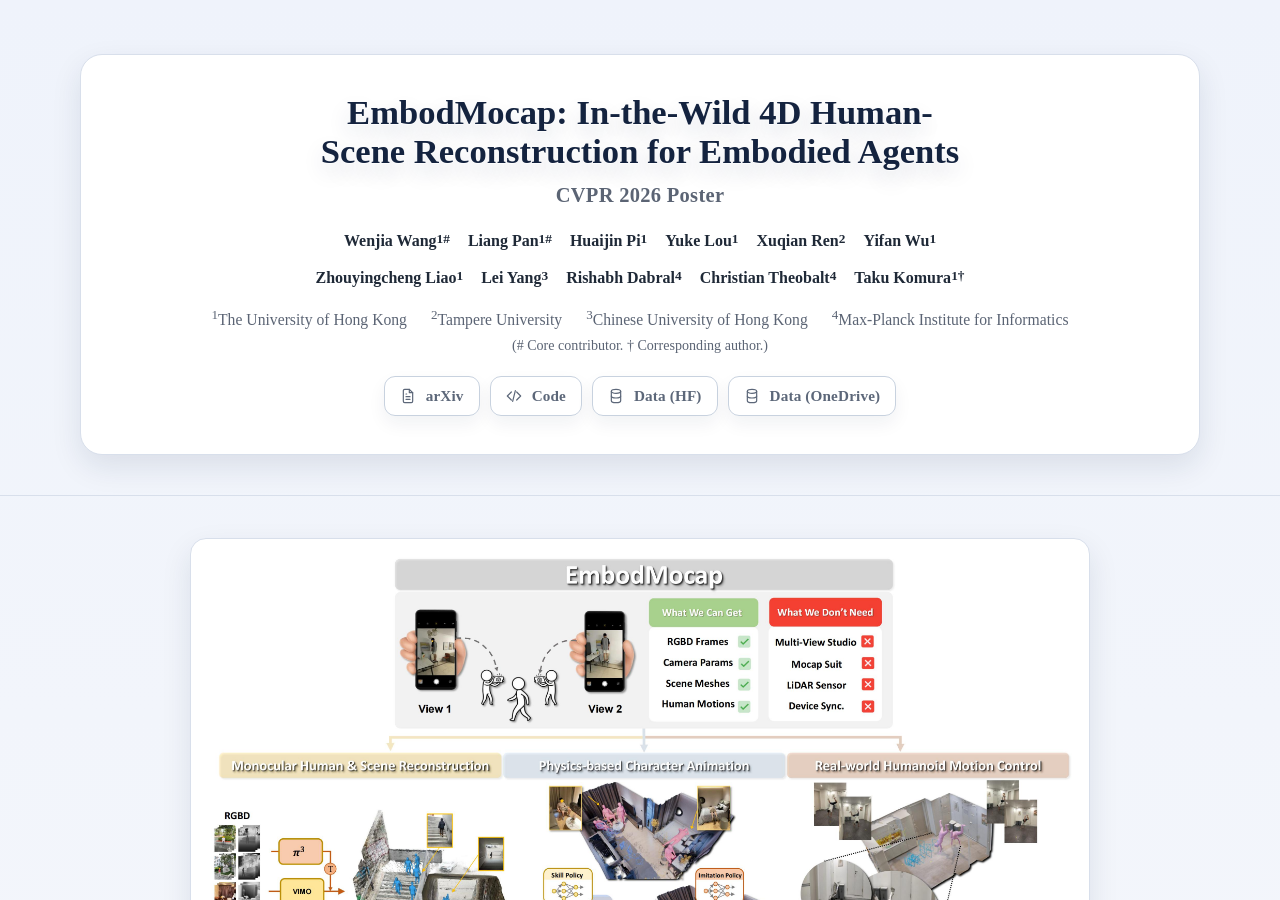
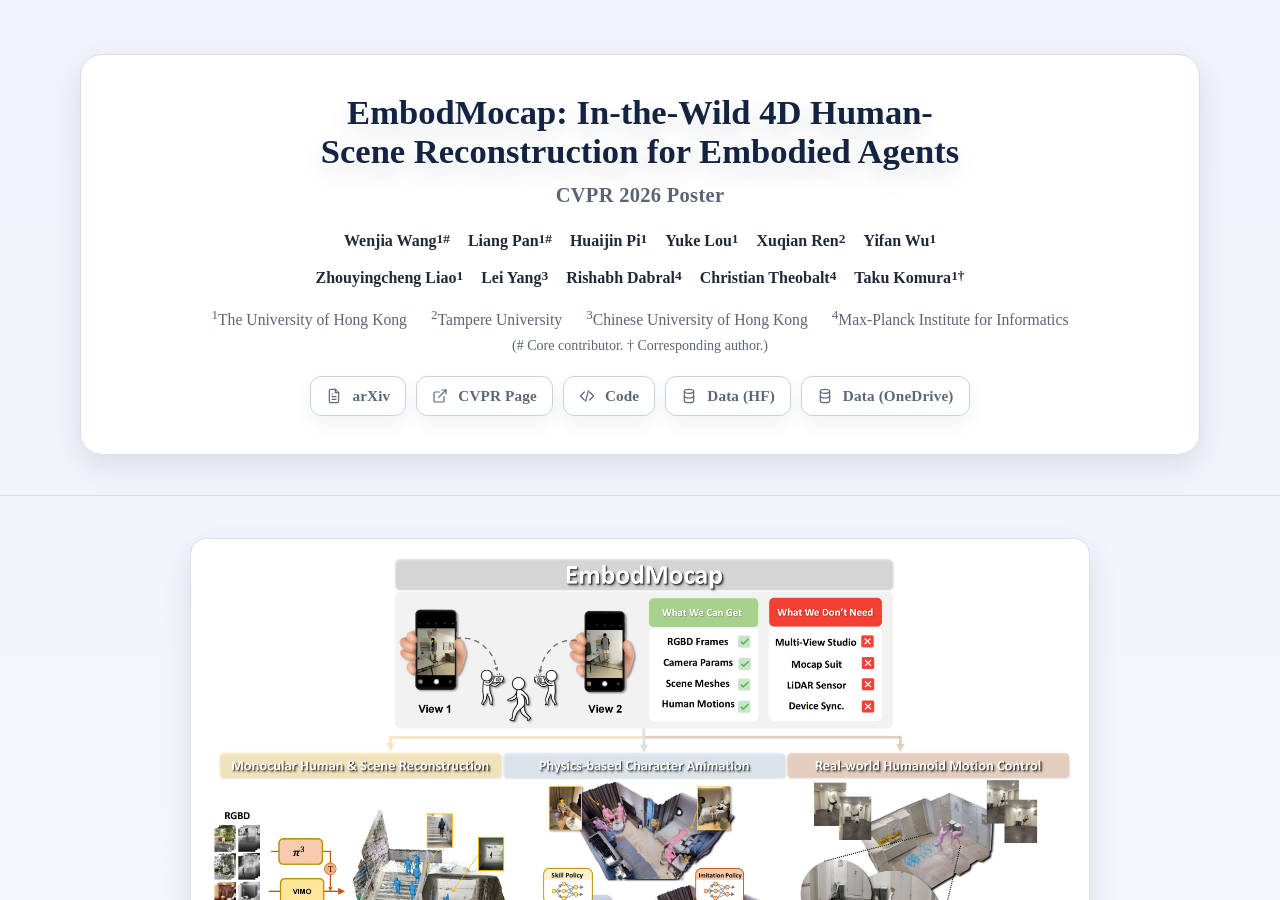
Before and after one commit to WenjiaWang0312/WenjiaWang0312.github.io, a Jekyll site: the page projects/embodmocap/index.html, which Jekyll copies as it is, in a window 1280 px wide and 900 px high. Built offline with Jekyll 4.4.1, drawn with Linux system fonts in a browser that asks for light colours.

Commit message:
Add EmbodMocap CVPR page link

```diff
--- a/projects/embodmocap/index.html
+++ b/projects/embodmocap/index.html
@@ -42,6 +42,10 @@
           <a class="btn btn-arxiv" href="https://arxiv.org/pdf/2602.23205">
             <span class="btn-icon" aria-hidden="true"><svg viewBox="0 0 24 24"><path d="M14 2H7a2 2 0 0 0-2 2v16a2 2 0 0 0 2 2h10a2 2 0 0 0 2-2V7z"/><path d="M14 2v5h5"/><path d="M9 13h6"/><path d="M9 17h6"/><path d="M9 9h1"/></svg></span>
             <span>arXiv</span>
+          </a>
+          <a class="btn btn-cvpr" href="https://cvpr.thecvf.com/virtual/2026/poster/36201">
+            <span class="btn-icon" aria-hidden="true"><svg viewBox="0 0 24 24"><path d="M15 3h6v6"/><path d="M10 14 21 3"/><path d="M18 13v6a2 2 0 0 1-2 2H5a2 2 0 0 1-2-2V8a2 2 0 0 1 2-2h6"/></svg></span>
+            <span>CVPR Page</span>
           </a>
           <!-- <a class="btn btn-paper" href="CVPR2026_EmbodMocap.pdf">
             <span class="btn-icon" aria-hidden="true"><svg viewBox="0 0 24 24"><path d="M14 2H7a2 2 0 0 0-2 2v16a2 2 0 0 0 2 2h10a2 2 0 0 0 2-2V7z"/><path d="M14 2v5h5"/><path d="M9 13h6"/><path d="M9 17h6"/><path d="M9 9h1"/></svg></span>
```
